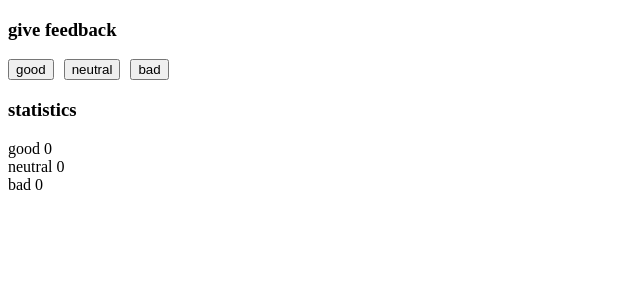
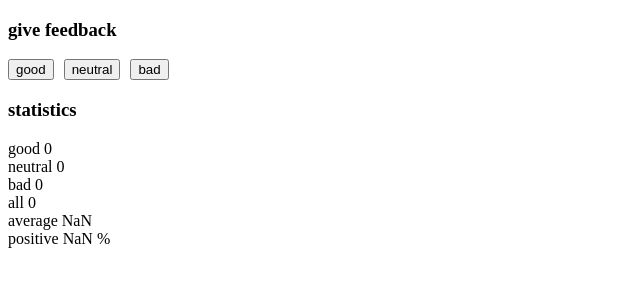
Before and after one commit to sni153/fso, a React (Vite) app in the folder part1/unicafe/: page / in a window 1280 px wide. Shown: the top 300 px of the page, without its empty margins (0-640 px from the left). Built offline with nearby package versions, Linux system fonts and the light colour scheme.

Commit message:
add solution for 1.7: unicafe step2

```diff
--- a/part1/unicafe/src/App.jsx
+++ b/part1/unicafe/src/App.jsx
@@ -9,7 +9,7 @@ const Button = (props) => {
 const Statistic = (props) => {
   return (
     <div>
-      {props.text} {props.count}
+      {props.text} {props.count} {props.symbol}
     </div>
   );
 };
@@ -19,6 +19,9 @@ const App = () => {
   const [good, setGood] = useState(0);
   const [neutral, setNeutral] = useState(0);
   const [bad, setBad] = useState(0);
+  const all = good + neutral + bad;
+  const average = ((good * 1) + (bad * -1)) / all;
+  const positive = (good / all) * 100;
 
   const handleGoodClick = () => {
     setGood(good + 1);
@@ -42,6 +45,9 @@ const App = () => {
         <Statistic text="good" count={good} />
         <Statistic text="neutral" count={neutral} />
         <Statistic text="bad" count={bad} />
+        <Statistic text="all" count={all} />
+        <Statistic text="average" count={average} />
+        <Statistic text="positive" count={positive} symbol="%"/>
       </div>
     </>
   );
```
